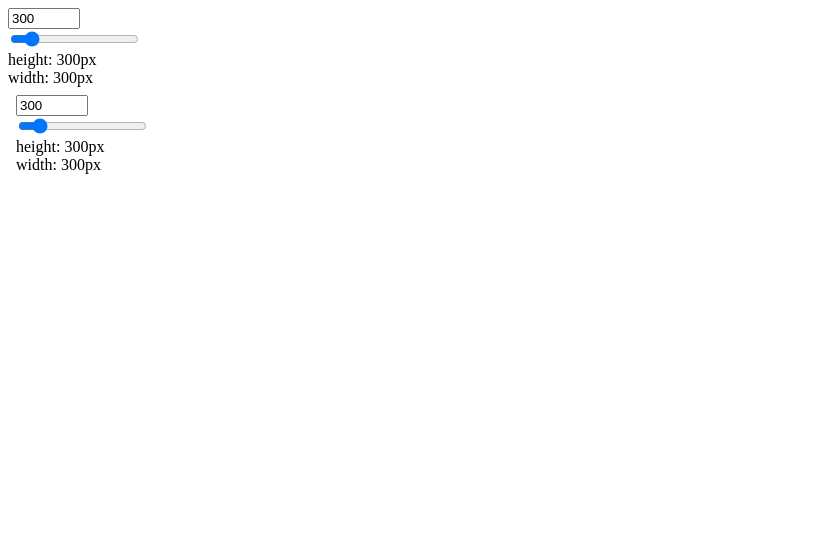
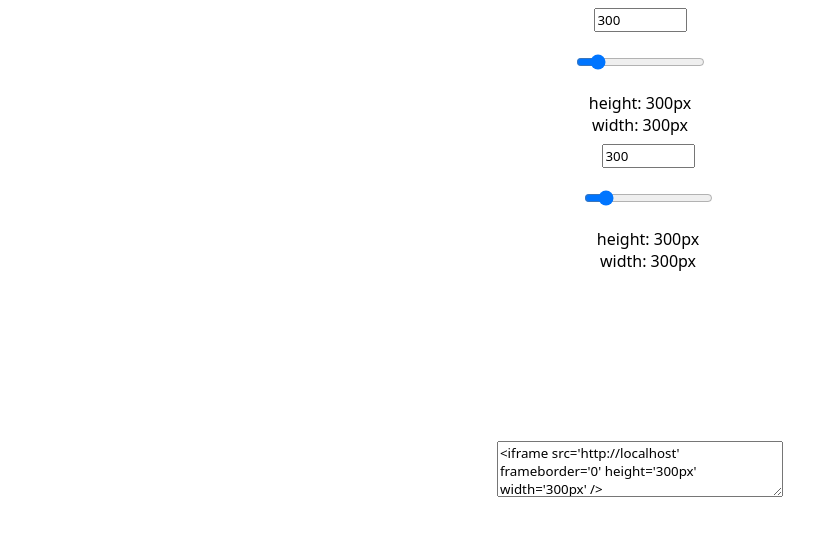
Before and after one commit to mediahackza/loadshed_widget, a SvelteKit app: page /testing in a window 1280 px wide. Shown: the top 536 px of the page, without its empty margins (0-838 px from the left). Built offline with nearby package versions, Linux system fonts and the light colour scheme.

Commit message:
added a method to copy code to clipborad

```diff
--- a/src/routes/testing/+page.svelte
+++ b/src/routes/testing/+page.svelte
@@ -12,14 +12,55 @@
 
     let size = 300;
 
+    const copyIframe = () => {
+        navigator.clipboard.writeText(code);
+        window.alert("iframe copied to clipboard")
+    }
+
+    $: code = "<iframe src='"+ source +"' frameborder='0' height='" + size + "px' width='" + size + "px' />";
+
 </script>
 
-<input type="number" bind:value={size} min="200" max="1000" /><br/>
-<input type=range bind:value={size} min="200" max="1000" /><br/>
-<div>
-    height: {size}px<br/>
-    width: {size}px<br/>
+<div class="widget">
+    <input type="number" bind:value={size} min="200" max="1000" /><br/>
+    <input type=range bind:value={size} min="200" max="1000" /><br/>
+    <div class="details">
+        height: {size}px<br/>
+        width: {size}px<br/>
+    </div>
+
+
+
+    <iframe src="{source}" frameborder="0" height="{size}px" width="{size}px"/>
+
+
+    <br/>
+    <textarea style="height: 50px; width: 280px"on:click={copyIframe} >{code}</textarea>
 </div>
 
 
-<iframe src="{source}" frameborder="0" height="{size}px" width="{size}px"/>
+
+
+
+<style>
+    .widget {
+        margin: auto;
+        width: fit-content
+    }
+
+    .widget input, div, textarea{
+        margin: auto;
+        display: block;
+    }
+
+    .details {
+        text-align: center;
+    }
+
+    * {
+        font-family: system-ui, -apple-system, BlinkMacSystemFont, 'Segoe UI',
+        Roboto, Oxygen, Ubuntu, Cantarell, 'Open Sans', 'Helvetica Neue',
+        sans-serif;
+    }
+
+</style>
```
